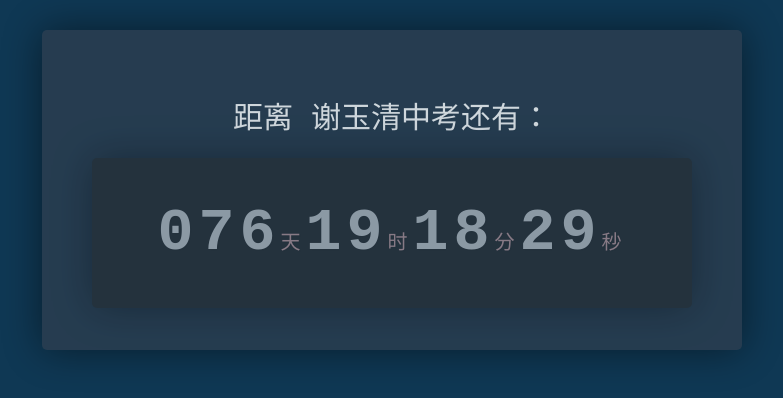
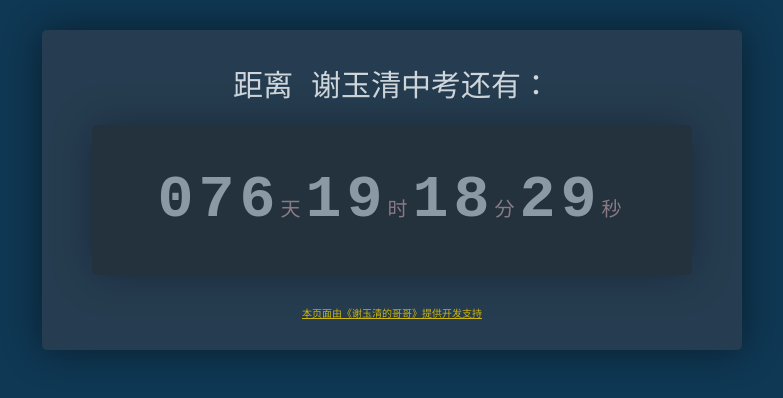
Before and after one commit to xierukun-pr/xierukun-pr.github.io, a plain HTML site: page test01/index.html in a window 1280 px wide. Shown: the whole page, without its empty margins (248-1031 px from the left). Drawn offline with Linux system fonts and the light colour scheme; a web font is replaced by a local one.

Commit message:
第二次测试提交

```diff
--- a/test01/css/night.css
+++ b/test01/css/night.css
@@ -62,6 +62,7 @@ hr {
     align-items: center;
     background-color: #292929;
     opacity: 0.6;
+    margin-bottom: 30px;
     box-shadow: 0 0 40px rgba(0, 0, 0, 0.6); }
     @media screen and (min-width: 700px) {
       .container .clock {
--- a/test01/index.html
+++ b/test01/index.html
@@ -9,7 +9,10 @@
     <meta name="description" content="OI" />
     <link rel="stylesheet" href="./css/night.css" id="css" />
     <script src="./js/index.js"></script>
-    <link rel="shortcut icon" href="https://avatars.githubusercontent.com/u/81228209?s=120&v=4" />
+    <link
+      rel="shortcut icon"
+      href="https://avatars.githubusercontent.com/u/81228209?s=120&v=4"
+    />
   </head>
   <body>
     <div class="container">
@@ -29,6 +32,13 @@
           <div>秒</div>
         </div>
       </div>
+
+      <p
+        class="support"
+        style="font-size: 10px; color: gold; text-decoration: underline;padding-bottom: 20px;"
+      >
+        本页面由《谢玉清的哥哥》提供开发支持
+      </p>
     </div>
   </body>
 </html>
```
